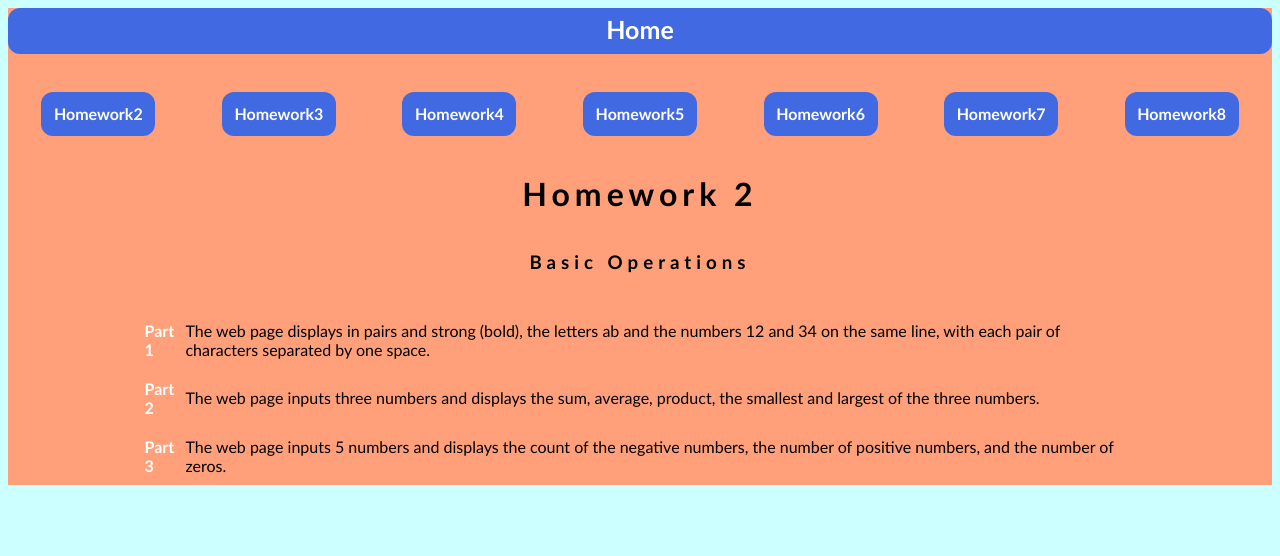
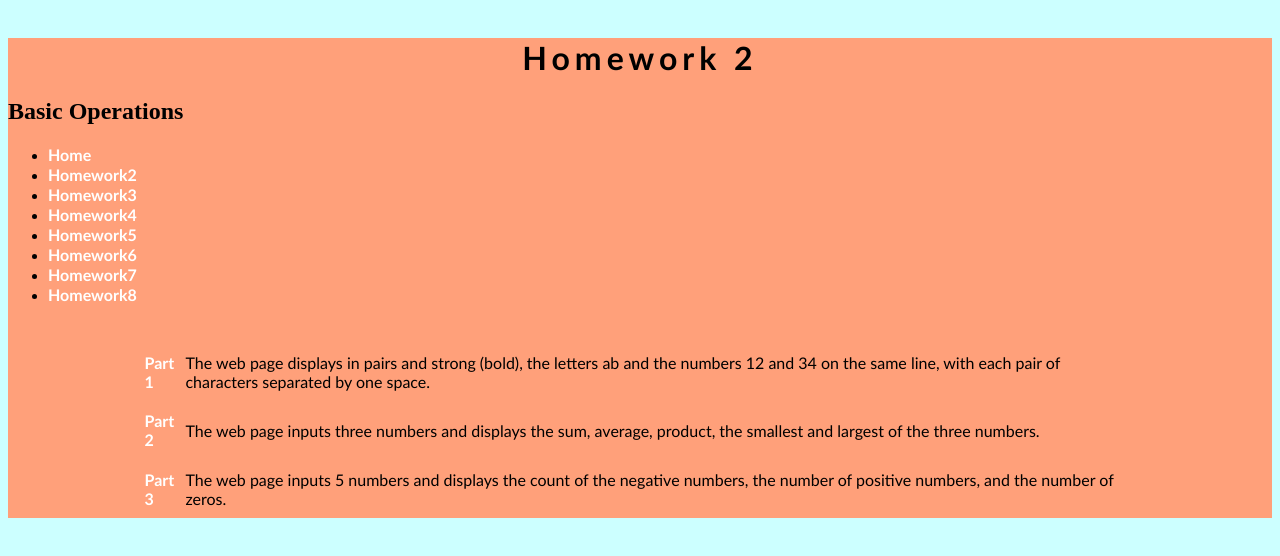
Before and after one commit to Fvargas78/hw2, a plain HTML site: page index.html in a window 1280 px wide. Drawn offline with Linux system fonts and the light colour scheme.

Commit message:
Update index.html

```diff
--- a/index.html
+++ b/index.html
@@ -8,24 +8,20 @@
 
     </head>
        <body>
-        <header>
-            <div id="HomeButton">
-                <a href="https://fvargas78.github.io/hw1/">Home</a>
-                </div>
-            <div id="Links">
-                 <a class="active" href="https://fvargas78.github.io/hw2/">Homework2</a>
-                 <a class="active" href="https://fvargas78.github.io/hw3/">Homework3</a>
-                 <a class="active" href="https://fvargas78.github.io/hw4/">Homework4</a>
-                 <a class="active" href="https://fvargas78.github.io/hw5/">Homework5</a>
-                 <a class="active" href="https://fvargas78.github.io/hw6/">Homework6</a>
-                 <a class="active" href="https://fvargas78.github.io/hw7/">Homework7</a>
-                 <a class="active" href="https://fvargas78.github.io/hw8/">Homework8</a>
-                </div>
-        </header>
-            <main>
-            <h1>Homework 2</h1>
-                <h3>Basic Operations</h3>
 
+         <h1>Homework 2</h1>
+         <h2>Basic Operations</h2>
+
+     <ul class="nav">
+        <li><a class="w3-btn" href="https://fvargas78.github.io/hw1/">Home</a></li>
+        <li><a class="w3-btn" href="https://fvargas78.github.io/hw2/">Homework2</a></li>
+        <li><a class="w3-btn" href="https://fvargas78.github.io/hw3/">Homework3</a></li>
+        <li><a class="w3-btn" href="https://fvargas78.github.io/hw4/">Homework4</a></li>
+        <li><a class="w3-btn" href="https://fvargas78.github.io/hw5/">Homework5</a></li>
+        <li><a class="w3-btn" href="https://fvargas78.github.io/hw6/">Homework6</a></li>
+        <li><a class="w3-btn" href="https://fvargas78.github.io/hw7/">Homework7</a></li>
+        <li><a class="w3-btn" href="https://fvargas78.github.io/hw8/">Homework8</a></li>
+</ul>
          <table>
                 <tr>
                   <td class = "parts"><label><a href="https://fvargas78.github.io/hw2part1/">Part 1</a></label></td>
@@ -44,14 +40,6 @@
                       count of the negative numbers, the number of positive numbers, and the number of zeros.</span></td>
                 </tr>
               </table>
-
-        </main>
-
-        <section>
-        </section>
-
-        <footer>
-        </footer>
     </body>
 
 </html>
```
